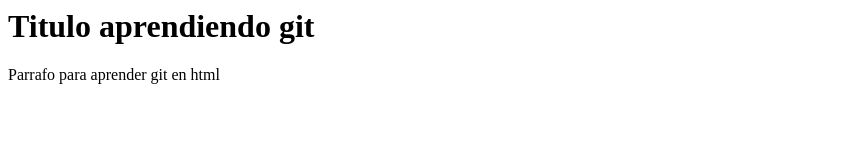
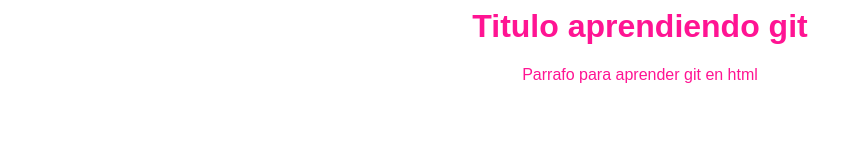
Before and after one commit to williamG2519/hYperblog, a plain HTML site: page index.html in a window 1280 px wide. Shown: the whole page, without its empty margins (0-863 px from the left). Drawn offline with Linux system fonts and the light colour scheme.

Commit message:
commit para agregar css

```diff
--- /dev/null
+++ b/css/estilos.css
@@ -0,0 +1,6 @@
+body
+{
+    color:deeppink;
+    text-align:center;
+    font-family:"Arial"
+}
--- a/index.html
+++ b/index.html
@@ -2,8 +2,13 @@
     <head>
         <title>Aprendiendo git</title>
     </head>
+    <link rel="stylesheet" href="css/estilos.css"/>
     <body>
-        <h1>Titulo aprendiendo git</h1>
-        <p>Parrafo para aprender git en html</p>
+      <div>
+        <div>
+          <h1>Titulo aprendiendo git</h1>
+          <p>Parrafo para aprender git en html</p>
+        </div>
+      </div>
     </body>
 </html>
```
